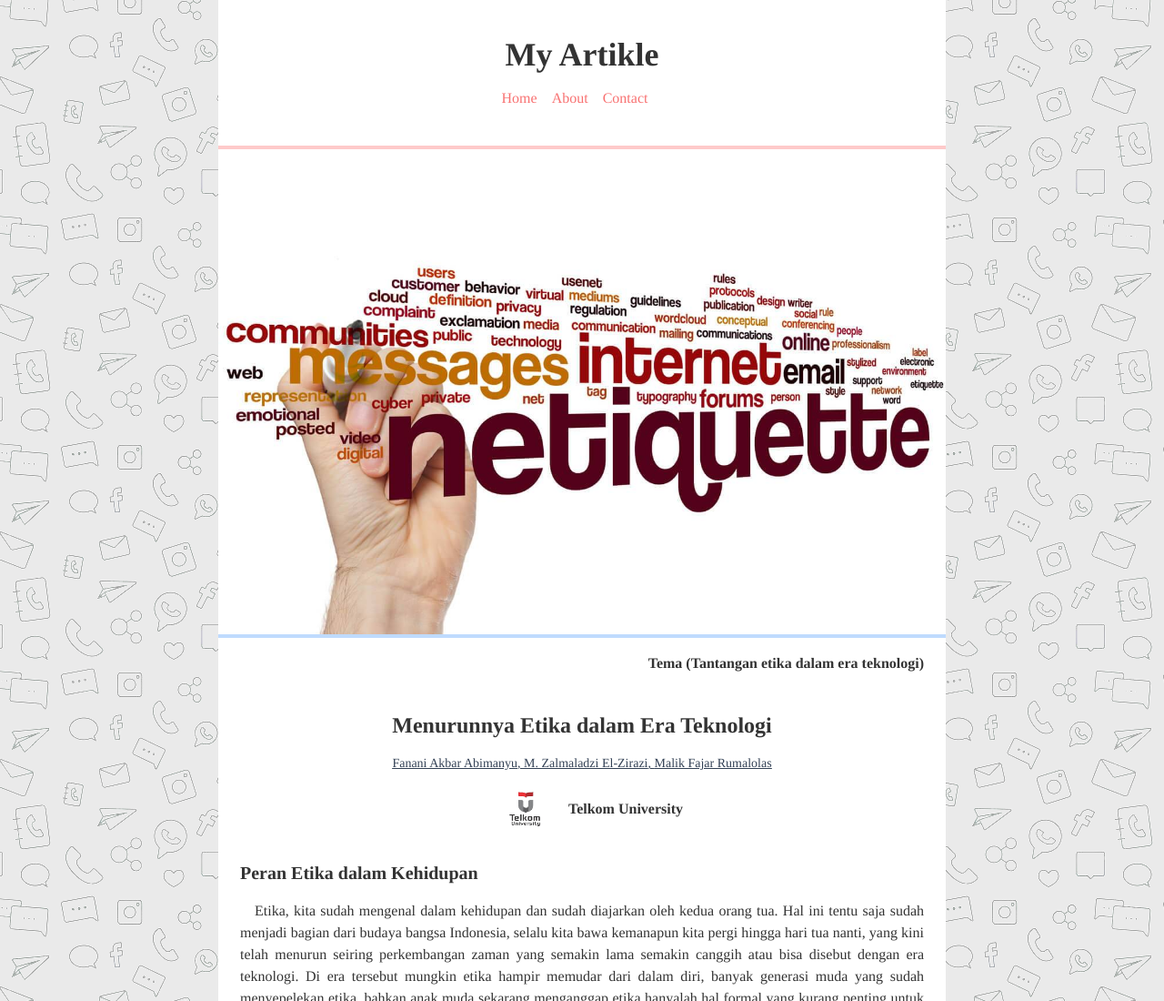
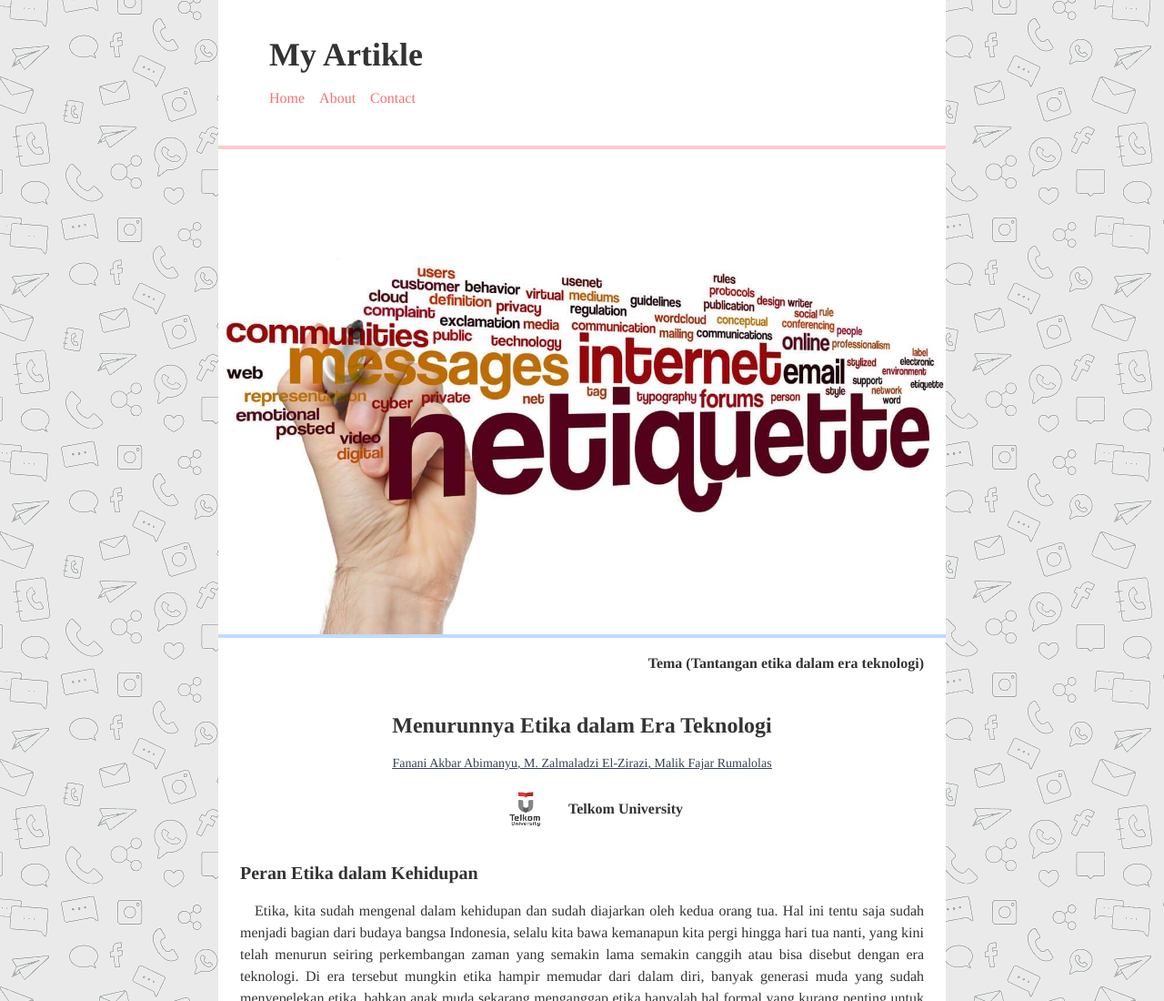
Before and after one commit to Abimanyuoke/My-Artikel, a website: page public/index.html in a window 1280 px wide. Shown: the top 1100 px of the page at 91% size. Drawn offline with Linux system fonts and the light colour scheme.

Commit message:
semifinal commit

```diff
--- a/public/index.html
+++ b/public/index.html
@@ -19,15 +19,13 @@
 
 <!-- Header Start-->
  <div class="container p-10 w-[800px]">
-    <div class="mx-4">
-        <h1 class="text-4xl font-bold text-center">My Artikle</h1>
-        <div class="flex justify-center items-center">
-            <ul class="flex text-base pt-4">
-                <li class="mr-4 text-red-400 hover:font-bold hover:underline hover:text-blue-300 cursor-pointer"><a href="#home">Home</a></li>
-                <li class="mr-4 text-red-400 hover:font-bold hover:underline hover:text-blue-300 cursor-pointer"><a href="about.html">About</a></li>
-                <li class="mr-4 text-red-400 hover:font-bold hover:underline hover:text-blue-300 cursor-pointer"><a href="contact.html">Contact</a></li>
-            </ul>
-        </div>
+    <div class=" max-w-xl mx-4">
+        <h1 class="text-4xl font-bold">My Artikle</h1>
+        <ul class="flex text-base pt-4">
+            <li class="mr-4 text-red-400 hover:font-bold hover:underline hover:text-blue-300 cursor-pointer"><a href="#home">Home</a></li>
+            <li class="mr-4 text-red-400 hover:font-bold hover:underline hover:text-blue-300 cursor-pointer"><a href="about.html">About</a></li>
+            <li class="mr-4 text-red-400 hover:font-bold hover:underline hover:text-blue-300 cursor-pointer"><a href="contact.html">Contact</a></li>
+        </ul>
     </div>
 </div>
 <!-- Header End -->
```
